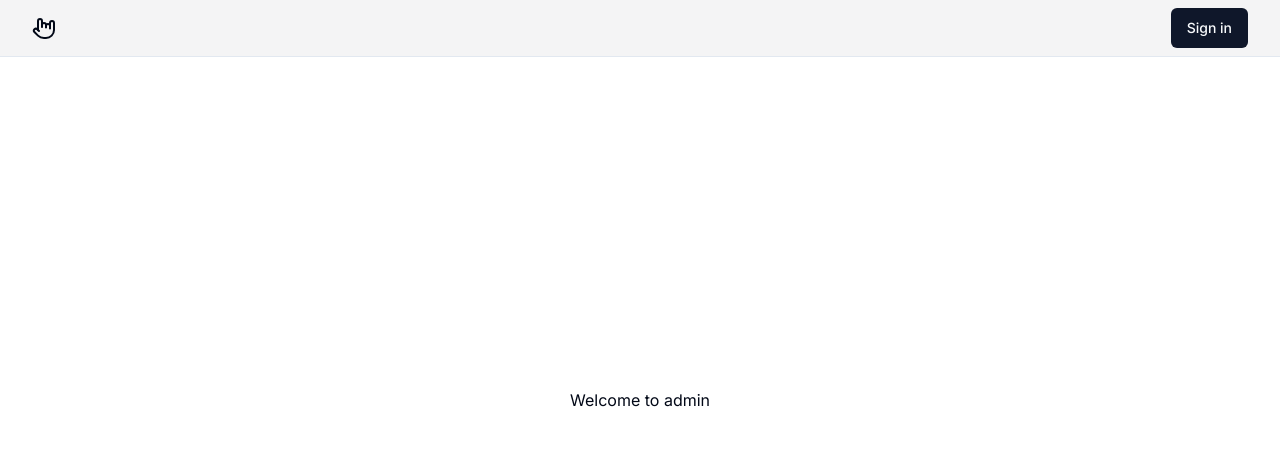
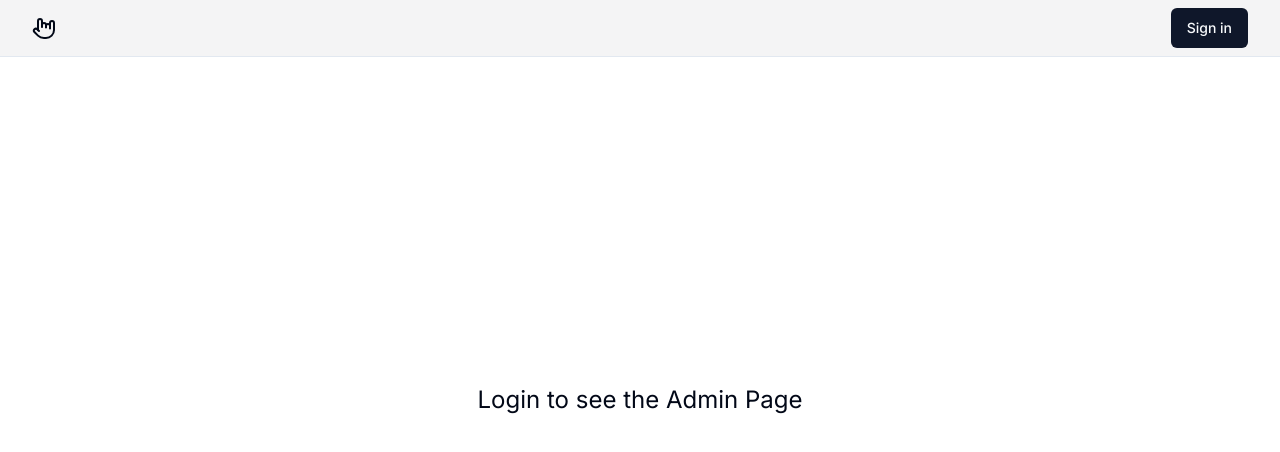
Before and after one commit to sdhaduk/next-auth, a Next.js app: page /admin in a window 1280 px wide. Shown: the top 452 px of the page. Built offline with nearby package versions, Linux system fonts and the light colour scheme; no server answers.

Commit message:
Added username to admin page

```diff
--- a/src/app/(dashboard)/admin/page.tsx
+++ b/src/app/(dashboard)/admin/page.tsx
@@ -1,7 +1,19 @@
+import { authOptions } from "@/lib/auth";
+import { getServerSession } from "next-auth";
+
 type Props = {};
 
-const page = (props: Props) => {
-  return <div>Welcome to admin</div>;
+const page = async (props: Props) => {
+  const session = await getServerSession(authOptions);
+  if (session?.user) {
+    return (
+      <h2 className="text-2xl">
+        Admin Page - Welcome Back {session?.user.username}
+      </h2>
+    );
+  }
+
+  return <h2 className="text-2xl">Login to see the Admin Page </h2>;
 };
 
 export default page;
```
